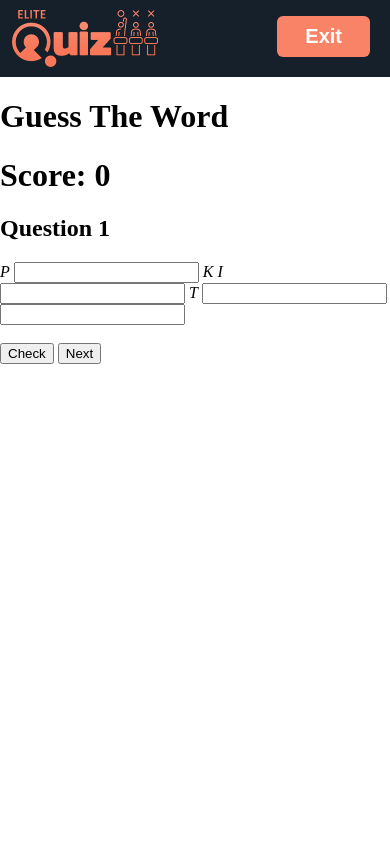
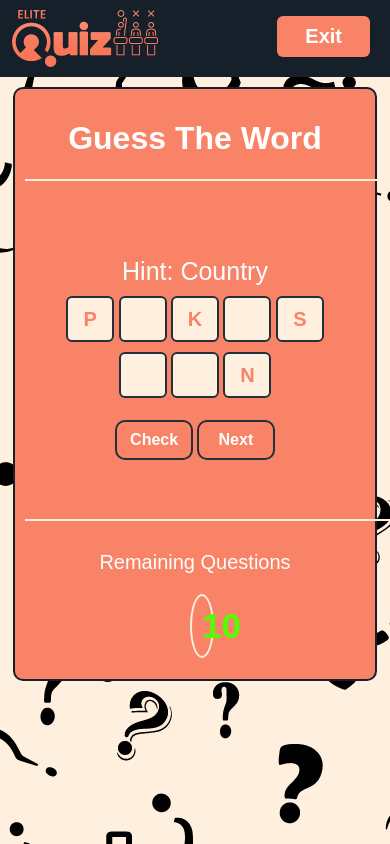
Before and after one commit to Mehrozsheikh/quiz-web-app, a PHP site: page /quiz_modes/guess_the_word.html in a window 390 px wide. Run offline with PHP 8.4, Linux system fonts and the light colour scheme.

Commit message:
responsiveness added

```diff
--- a/pages/login_page.html
+++ b/pages/login_page.html
@@ -9,6 +9,7 @@
   <link rel="stylesheet" href="/styles/nav_bar_styles.css">
   <link rel="stylesheet" href="/styles/footer_styles.css">
   <link rel="stylesheet" href="/styles/global_styles.css">
+  <link rel="stylesheet" href="/styles/auth_pages_styles.css">
   <script src="https://kit.fontawesome.com/dcfeb72d90.js" crossorigin="anonymous"></script>
   <title>Elite Quiz | Login</title>
 </head>
@@ -30,6 +31,9 @@
             <li> <i class="fa fa-user-plus" style="font-size:18px; color: #F98367; padding-right: 10px;"></i>
               <a class=" nav-bar-item" href="login_page.html">Account</a>
             </li>
+          </div>
+          <div id="menu-btn">
+            <i><i class="fa fa-bars" style="font-size:22px; color: #F98367; padding-right: 10px;"></i></i>
           </div>
         </ul>
       </nav>
--- a/pages/signup_page.html
+++ b/pages/signup_page.html
@@ -9,6 +9,7 @@
   <link rel="stylesheet" href="/styles/nav_bar_styles.css">
   <link rel="stylesheet" href="/styles/footer_styles.css">
   <link rel="stylesheet" href="/styles/global_styles.css">
+  <link rel="stylesheet" href="/styles/auth_pages_styles.css">
   <script src="https://kit.fontawesome.com/dcfeb72d90.js" crossorigin="anonymous"></script>
   <title>Elite Quiz | Sign Up</title>
 </head>
@@ -30,6 +31,9 @@
             <li> <i class="fa fa-user-plus" style="font-size:18px; color: #F98367; padding-right: 10px;"></i>
               <a class=" nav-bar-item" href="login_page.html">Account</a>
             </li>
+          </div>
+          <div id="menu-btn">
+            <i><i class="fa fa-bars" style="font-size:22px; color: #F98367; padding-right: 10px;"></i></i>
           </div>
         </ul>
       </nav>
--- a/quiz_modes/guess_the_number.html
+++ b/quiz_modes/guess_the_number.html
@@ -7,7 +7,7 @@
     <meta name="viewport" content="width=device-width, initial-scale=1.0" />
     <link rel="icon" href="/assets/images/favicon.ico">
     <link rel="stylesheet" href="/styles/play_nav_styles.css">
-    <link rel="stylesheet" href="/styles/guess_number_styles.css">
+    <link rel="stylesheet" href="/styles/games_styles.css">
     <title>Elite Quiz | Guess The Number</title>
 </head>
 
--- a/quiz_modes/guess_the_word.html
+++ b/quiz_modes/guess_the_word.html
@@ -6,6 +6,7 @@
   <meta http-equiv="X-UA-Compatible" content="IE=edge" />
   <meta name="viewport" content="width=device-width, initial-scale=1.0" />
   <link rel="stylesheet" href="/styles/play_nav_styles.css">
+  <link rel="stylesheet" href="/styles/games_styles.css">
   <link rel="icon" href="/assets/images/favicon.ico">
   <title>Elite Quiz | Guess The Word</title>
 </head>
@@ -21,22 +22,39 @@
       </div>
     </nav>
   </div>
-  <h1>Guess The Word</h1>
-  <h1>Score: 0</h1>
-  <h2>Question 1</h2>
-  <div>
-    <em>P</em>
-    <input maxlength="1" type="text" />
-    <em>K</em>
-    <em>I</em>
-    <input maxlength="1" type="text" />
-    <em>T</em>
-    <input maxlength="1" type="text" />
-    <input maxlength="1" type="text" />
+
+  <div class="form">
+    <h1>Guess The Word</h1>
+    <hr>
+    <div id="guess-word-box">
+      <div>
+        <label for="guessField">Hint: Country</label>
+        <br>
+        <input type="text" value="P" disabled>
+        <input type="text" maxlength="1">
+        <input type="text" value="K" disabled>
+        <input type="text" maxlength="1">
+        <input type="text" value="S" disabled>
+        <br>
+        <input type="text" maxlength="1">
+        <input type="text" maxlength="1">
+        <input type="text" value="N" disabled>
+        <br>
+        <br>
+        <div><button id="next-btn">Check</button>
+          <button id="next-btn">Next</button>
+        </div>
+      </div>
+
+
+    </div>
+    <hr>
+    <div id="rem-guess">
+      <p>Remaining Questions</p>
+      <h2 id="num-of-guess">10</h2>
+    </div>
   </div>
-  <br />
-  <button>Check</button>
-  <button>Next</button>
+  <br>
 </body>
 
 </html>
--- a/styles/guess_number_styles.css
+++ b/styles/games_styles.css
@@ -6,8 +6,8 @@ body {
 
 .form {
     background: #F98367;
-    width: 380px;
-    height: 500px;
+    width: 400px;
+    height: 570px;
     color: white;
     margin: auto;
     margin-top: 10px;
@@ -69,9 +69,9 @@ p {
 h2 {
     margin-left: 165px;
     margin-right: 165px;
-    padding: 2px;
+    padding: 10px;
     justify-items: center;
-    margin-top: -10px;
+    margin-top: 10px;
     font-size: 35px;
     border: 2px solid #ffefde;
     border-radius: 50%;
@@ -90,6 +90,13 @@ h2 {
 
 #play-again {
     display: none;
+}
+
+#guess-word-box {
+    height: 300px;
+    display: flex;
+    align-items: center;
+    justify-content: center;
 }
 
 #mid-box2 {
@@ -137,3 +144,53 @@ h2 {
     transition-duration: 0.1s;
     transform: translateY(-1px);
 }
+
+.answer-btn {
+    height: 38px;
+    width: 90%;
+    margin: 10px;
+    background-color: #ffefde;
+    border: 2px solid #22303c;
+    border-radius: 10px;
+    color: #F98367;
+    font-weight: bold;
+    font-size: 18px;
+    cursor: pointer;
+}
+
+#next-btn {
+    background-color: #F98367;
+    border: 2px solid #22303c;
+    color: white;
+    font-weight: bold;
+    font-size: 16px;
+    margin: 4px 0px;
+    cursor: pointer;
+    border-radius: 10px;
+    width: 30%;
+    height: 40px;
+}
+
+#next-btn:hover {
+    background-color: #22303c;
+    transition: 150ms ease-in;
+}
+
+#guess-word-box input {
+    width: 40px;
+    height: 40px;
+    text-align: center;
+    color: #F98367;
+    background-color: #ffefde;
+    border: 2px solid #22303c;
+    font-size: 20px;
+    font-weight: bold;
+    border-radius: 6px;
+    margin-top: 10px;
+}
+
+@media only screen and (max-width: 450px) {
+    .form {
+        width: 340px;
+    }
+}
```
Also changed, not shown: index.html (+7 -3 lines), pages/about_page.html (+5 -2 lines), pages/account_page.html (+6 -1 lines), pages/leaderboard_page.html (+5 -2 lines), pages/playgame_page.html (+7 -5 lines), quiz_modes/maths_mania.html (+23 -26 lines), quiz_modes/quiz_zone.html (+24 -13 lines), styles/auth_pages_styles.css (added, +14 -0 lines), styles/footer_styles.css (+26 -7 lines), styles/global_styles.css (+23 -16 lines), styles/home_page_styles.css (+33 -0 lines), styles/nav_bar_styles.css (+24 -2 lines), styles/play_game_styles.css (+19 -3 lines), styles/profile_page_styles.css (+36 -3 lines).
